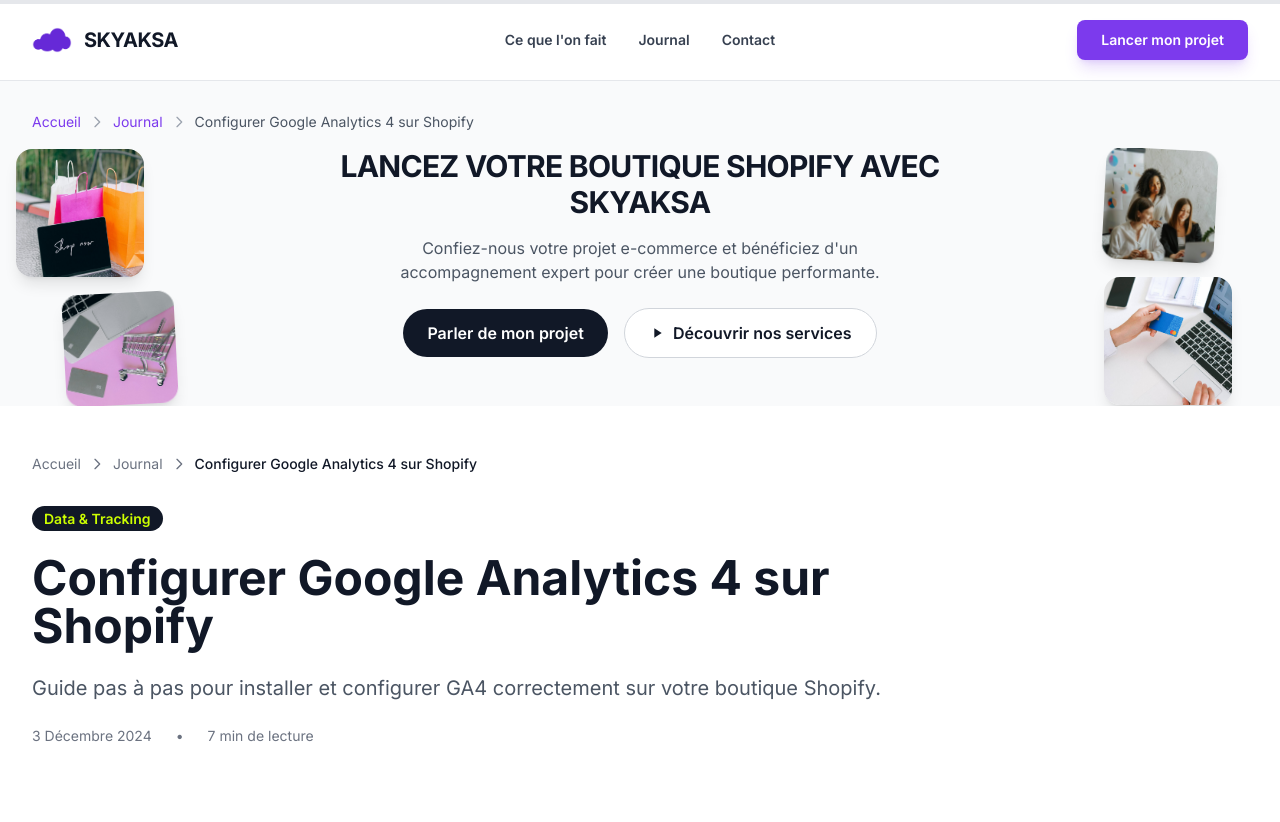
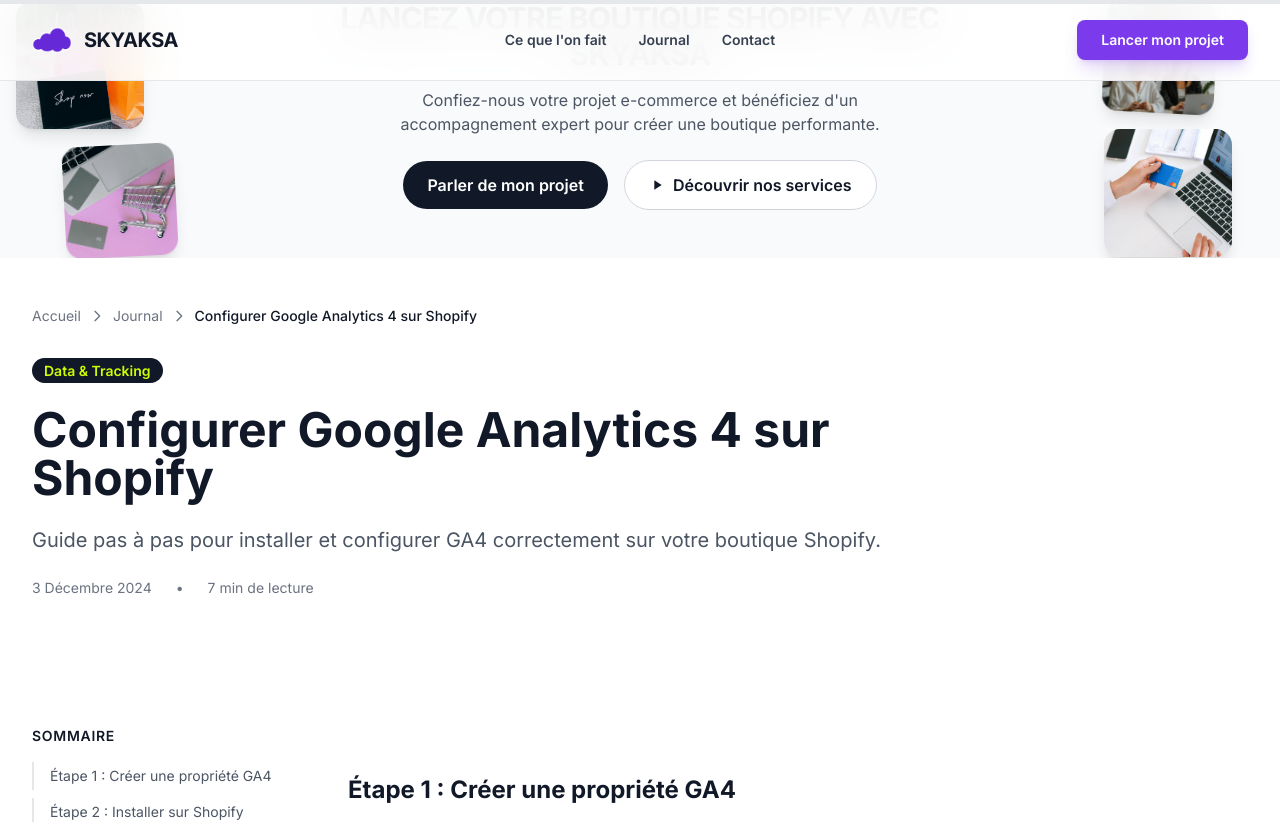
Before and after one commit to beytullahsnk/SkyaksaShopify, a Next.js app: page /journal/configurer-ga4-shopify in a window 1280 px wide. Shown: the top 822 px of the page. Built offline with nearby package versions, Linux system fonts and the light colour scheme.

Commit message:
Suppression breadcrumb dupliqué en haut des articles

```diff
--- a/app/journal/[slug]/page.tsx
+++ b/app/journal/[slug]/page.tsx
@@ -1777,19 +1777,6 @@ export default function ArticlePage({ params }: { params: { slug: string } }) {
           className="h-full bg-gradient-to-r from-skyaksa to-shopify-fluo transition-all duration-150"
           style={{ width: `${progress}%` }}
         />
-      </div>
-
-      {/* Breadcrumb */}
-      <div className="pt-24 lg:pt-28 pb-4 bg-gray-50">
-        <div className="mx-auto max-w-7xl px-6 lg:px-8">
-          <Breadcrumb
-            items={[
-              { name: 'Accueil', href: '/' },
-              { name: 'Journal', href: '/journal' },
-              { name: article.title, href: `/journal/${params.slug}` },
-            ]}
-          />
-        </div>
       </div>
 
       {/* CTA Banner - Shopify Style */}
```
